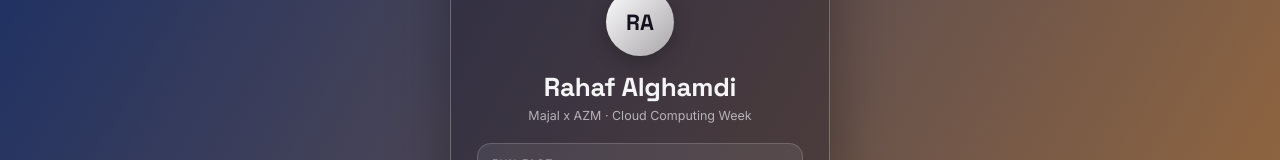
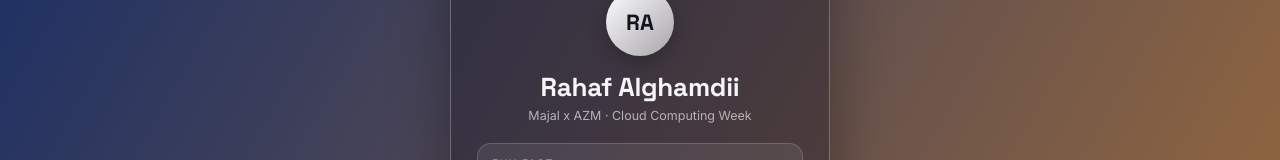
Before and after one commit to Rahavma1/cloud-explorer, a React (Vite) app: page / in a window 1280 px wide. Shown: the part 324-484 px from the top of the page. Built offline with nearby package versions, Linux system fonts and the light colour scheme.

Commit message:
test config changes

```diff
--- a/src/config.ts
+++ b/src/config.ts
@@ -12,7 +12,7 @@
 
   // Your name (or nickname) as a plain string. Shows on the badge and sets
   // the initials in the avatar circle.
-  name: "Rahaf Alghamdi ",
+  name: "Rahaf Alghamdii ",
 
   // One short sentence, shown under "Fun fact" on the badge. Keep it to
   // a single line - long text will wrap and may get cramped.
```
